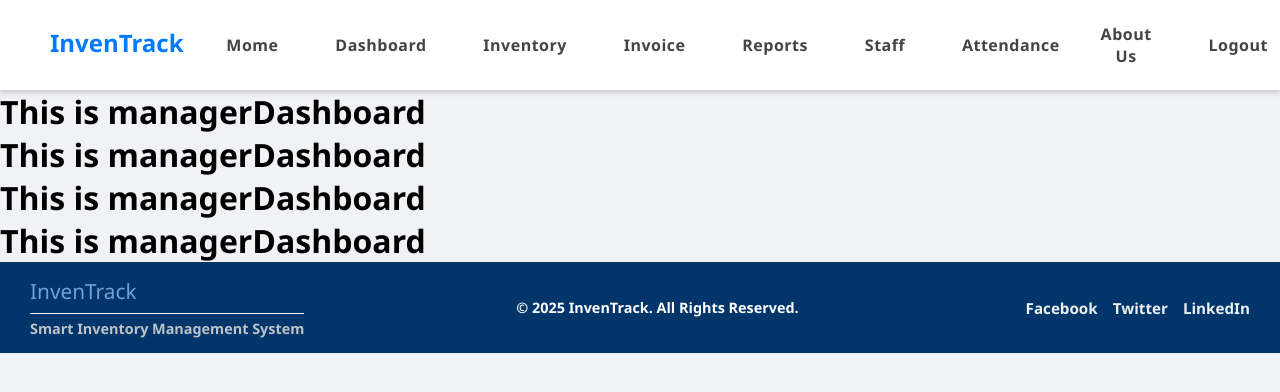
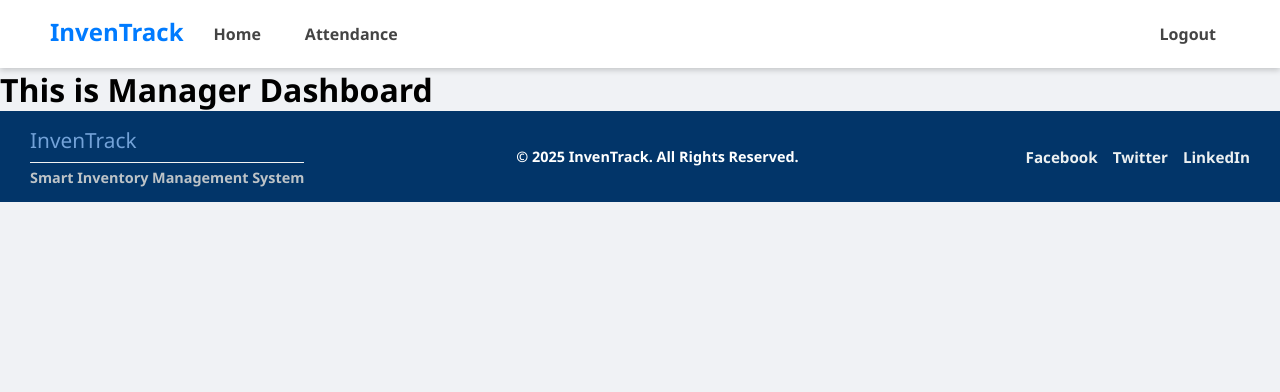
Before and after one commit to Navadeep-1817/inven_Track, a React (Vite) app in the folder invenTrack/: page /managerDashboard in a window 1280 px wide. Shown: the top 392 px of the page. Built offline with nearby package versions, Linux system fonts and the light colour scheme.

Commit message:
nav-working-clean

```diff
--- a/invenTrack/src/App.jsx
+++ b/invenTrack/src/App.jsx
@@ -16,10 +16,13 @@ import Signup from "./pages/SignUp";
 import Dashboard from "./pages/Dashboard";
 import Branch from "./pages/Branch";
 import Attendance from "./pages/manager/Attendance";
-// ✅ Import dashboards
-import ManagerDashboard from "./pages/managerDashboard";
+
+// ✅ Dashboards
+import ManagerDashboard from "./pages/ManagerDashboard";
 import SuperAdminDashboard from "./pages/superAdminDashboard";
 import StaffDashboard from "./pages/staffDashboard";
+
+// ✅ Navbars
 import ManagerNavbar from "./components/ManagerNavbar";
 import StaffNavbar from "./components/StaffNavbar";
 
@@ -51,7 +54,7 @@ function App() {
             }
           />
 
-          {/* Other pages with global Navbar + Footer */}
+          {/* Global Navbar + Footer */}
           <Route
             path="/*"
             element={
@@ -59,9 +62,7 @@ function App() {
                 <Navbar />
                 <Routes>
                   <Route path="/home" element={<Home />} />
-
                   <Route path="/superAdminDashboard" element={<SuperAdminDashboard />} />
-                  <Route path="/managerDashboard" element={<ManagerDashboard />} />
                   <Route path="/staffDashboard" element={<StaffDashboard />} />
                   <Route path="/dashboard" element={<Dashboard />} />
                   <Route path="/inventory" element={<Inventory />} />
@@ -71,26 +72,40 @@ function App() {
                   <Route path="/branch" element={<Branch />} />
                   <Route path="/aboutus" element={<AboutUs />} />
                   <Route path="/logout" element={<Logout />} />
-                  <Route path="/attendance" element={<Attendance />} />
                 </Routes>
                 <Footer />
               </>
             }
           />
-          <Route path="/managerDashboard" element={
+
+          {/* ✅ Manager Routes */}
+          <Route
+            path="/managerDashboard/*"
+            element={
               <>
                 <ManagerNavbar />
-              <ManagerDashboard />
+                <Routes>
+                  <Route index element={<ManagerDashboard />} /> {/* default */}
+                  <Route path="attendance" element={<Attendance />} />
+                </Routes>
                 <Footer />
               </>
-          } />
-          <Route path="/staffDashboard" element={
+            }
+          />
+
+          {/* ✅ Staff Routes */}
+          <Route
+            path="/staffDashboard/*"
+            element={
               <>
                 <StaffNavbar />
-              <StaffDashboard />
+                <Routes>
+                  <Route index element={<StaffDashboard />} />
+                </Routes>
                 <Footer />
               </>
-          } />
+            }
+          />
         </Routes>
       </div>
     </Router>
--- a/invenTrack/src/components/ManagerNavbar.jsx
+++ b/invenTrack/src/components/ManagerNavbar.jsx
@@ -1,4 +1,3 @@
-
 import React from "react";
 import { useNavigate } from "react-router-dom";
 import "./../styles/Navbar.css";
@@ -10,16 +9,10 @@
     <nav className="main-navbar">
       <div className="navbar-left">
         <div className="logo">InvenTrack</div>
-          <button onClick={() => navigate("/home")}>Mome</button>
-          <button onClick={() => navigate("/dashboard")}>Dashboard</button>
-          <button onClick={() => navigate("/inventory")}>Inventory</button>
-          <button onClick={() => navigate("/invoice")}>Invoice</button>
-          <button onClick={() => navigate("/reports")}>Reports</button>
-          <button onClick={() => navigate("/staff")}>Staff</button>
-          <button onClick={() => navigate("/attendance")}>Attendance</button>
+        <button onClick={() => navigate("/managerDashboard")}>Home</button>
+        <button onClick={() => navigate("/managerDashboard/attendance")}>Attendance</button>
       </div>
       <div className="navbar-right">
-          <button onClick={() => navigate("/aboutus")}>About Us</button>
         <button onClick={() => navigate("/logout")}>Logout</button>
       </div>
     </nav>
--- a/invenTrack/src/index.css
+++ b/invenTrack/src/index.css
@@ -18,3 +18,8 @@ html, body, #root {
 .content {
   flex: 1;
 }
+
+button{
+  color: blue;
+  background-color: white;
+}
--- a/invenTrack/src/pages/manager/Attendance.jsx
+++ b/invenTrack/src/pages/manager/Attendance.jsx
@@ -3,11 +3,7 @@ import React from 'react'
 function Attendance() {
   return (
     <div>
-      <h1>Hello</h1>
-      <h1>Hello</h1>
-      <h1>Hello</h1>
-      <h1>Hello</h1>
-      <h1>Hello</h1>
+      <h1>This is Attendance</h1>
     </div>
   )
 }
--- a/invenTrack/src/pages/managerDashboard.jsx
+++ b/invenTrack/src/pages/managerDashboard.jsx
@@ -1,13 +1,12 @@
 import React from "react";
-function managerDashboard(){
-    return(
-        <>
-        <h1>This is managerDashboard</h1>
-        <h1>This is managerDashboard</h1>
-        <h1>This is managerDashboard</h1>
-        <h1>This is managerDashboard</h1>
-        </>
+import { Link } from "react-router-dom";
 
-    )
+function ManagerDashboard() {
+  return (
+    <div>
+      <h1>This is Manager Dashboard</h1>
+    </div>
+  );
 }
-export default managerDashboard;
+
+export default ManagerDashboard;
--- a/invenTrack/src/styles/Staff.css
+++ b/invenTrack/src/styles/Staff.css
@@ -84,18 +84,6 @@ h3 {
 }
 
 /* Button General Styling */
-button {
-    padding: 0.75rem 1.4rem; /* More generous padding */
-    border: none;
-    border-radius: 6px; /* Slightly more rounded buttons */
-    color: white;
-    font-size: 0.95rem; /* Slightly larger font */
-    font-weight: 500;
-    cursor: pointer;
-    transition: background-color 0.25s ease, box-shadow 0.2s ease, transform 0.1s ease; /* Smooth transitions */
-    margin-left: 0.8rem; /* More space between buttons */
-    letter-spacing: 0.5px; /* Slight letter spacing */
-}
 
 button:hover:not(:disabled) {
     box-shadow: 0 4px 10px rgba(0, 0, 0, 0.1); /* Shadow on hover for buttons */
```
Lines whose indentation alone changed are shown as unchanged.
